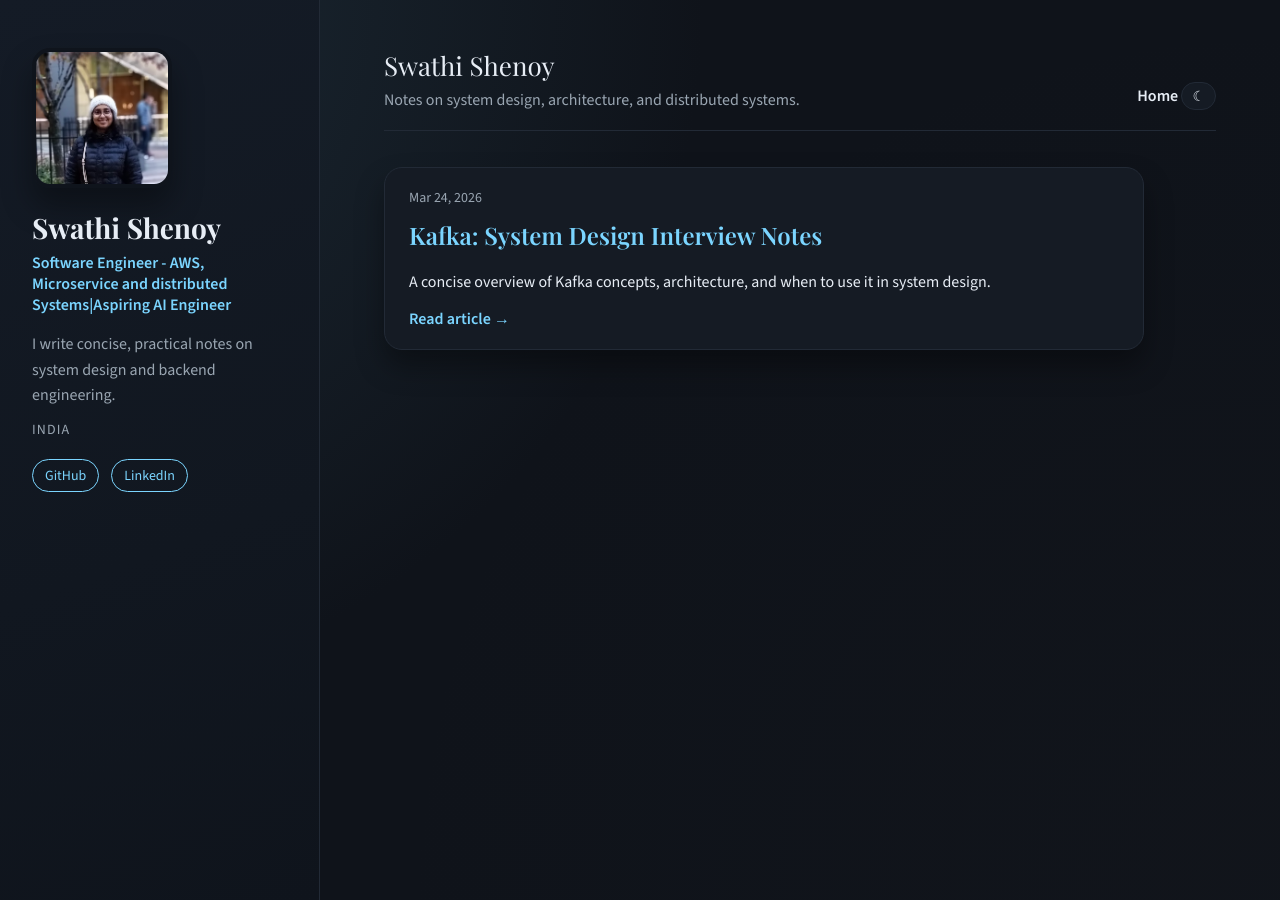
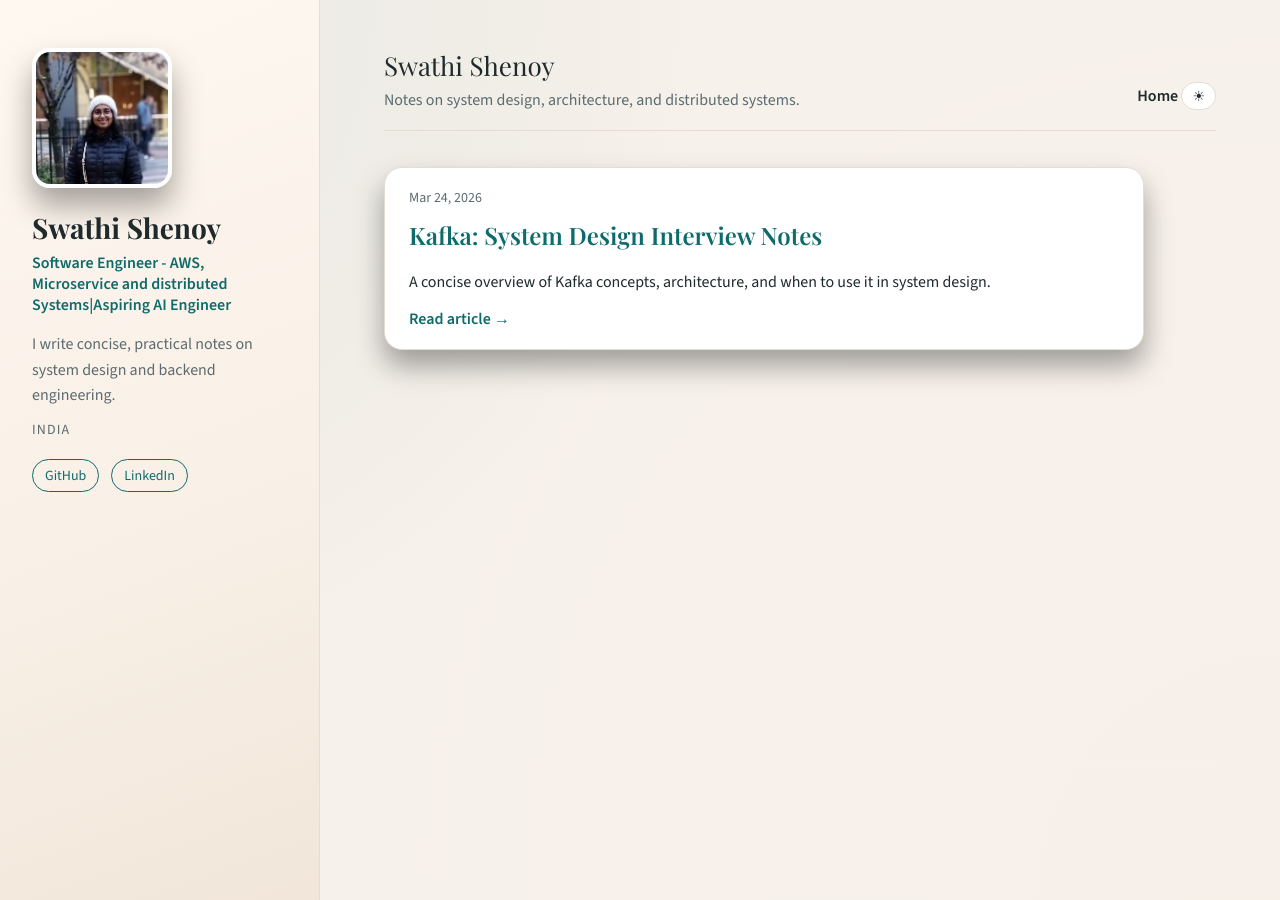
Before and after one commit to swathishenoy1/swathishenoy1.github.io, a Jekyll site: the page built from docs/index.md, in a window 1280 px wide. Built offline with Jekyll 4.4.1, drawn with Linux system fonts in a browser that asks for light colours.

Commit message:
Fix theme toggle script

```diff
--- a/docs/_layouts/default.html
+++ b/docs/_layouts/default.html
@@ -1,5 +1,5 @@
 <!doctype html>
-<html lang="{{ site.lang | default: "en" }}">
+<html lang="{{ site.lang | default: "en" }}" data-theme="dark">
   <head>
     <meta charset="utf-8">
     <meta name="viewport" content="width=device-width, initial-scale=1">
@@ -7,9 +7,16 @@
     <link rel="stylesheet" href="{{ "/assets/css/main.css" | relative_url }}">
     <script>
       (function () {
-        var saved = localStorage.getItem("theme");
-        if (saved) {
-          document.documentElement.setAttribute("data-theme", saved);
+        var root = document.documentElement;
+        try {
+          var saved = localStorage.getItem("theme");
+          if (saved) {
+            root.setAttribute("data-theme", saved);
+            return;
+          }
+        } catch (e) {}
+        if (window.matchMedia && window.matchMedia("(prefers-color-scheme: light)").matches) {
+          root.setAttribute("data-theme", "light");
         }
       })();
     </script>
@@ -50,6 +57,29 @@
         </article>
       </main>
     </div>
-    <script src="{{ "/assets/js/theme.js" | relative_url }}"></script>
+    <script>
+      (function () {
+        var root = document.documentElement;
+        var toggle = document.querySelector(".theme-toggle");
+        var icon = document.querySelector(".theme-toggle__icon");
+        if (!toggle || !icon) return;
+
+        function setTheme(theme) {
+          root.setAttribute("data-theme", theme);
+          try {
+            localStorage.setItem("theme", theme);
+          } catch (e) {}
+          icon.textContent = theme === "light" ? "☀" : "☾";
+        }
+
+        var current = root.getAttribute("data-theme") || "dark";
+        setTheme(current);
+
+        toggle.addEventListener("click", function () {
+          var next = (root.getAttribute("data-theme") || "dark") === "dark" ? "light" : "dark";
+          setTheme(next);
+        });
+      })();
+    </script>
   </body>
 </html>
--- a/docs/assets/js/theme.js
+++ /dev/null
@@ -1,21 +0,0 @@
-(function () {
-  var root = document.documentElement;
-  var toggle = document.querySelector(".theme-toggle");
-  var icon = document.querySelector(".theme-toggle__icon");
-
-  if (!toggle) return;
-
-  function setTheme(theme) {
-    root.setAttribute("data-theme", theme);
-    localStorage.setItem("theme", theme);
-    icon.textContent = theme === "light" ? "☀" : "☾";
-  }
-
-  var initial = root.getAttribute("data-theme") || "dark";
-  setTheme(initial);
-
-  toggle.addEventListener("click", function () {
-    var current = root.getAttribute("data-theme") || "dark";
-    setTheme(current === "dark" ? "light" : "dark");
-  });
-})();
```
